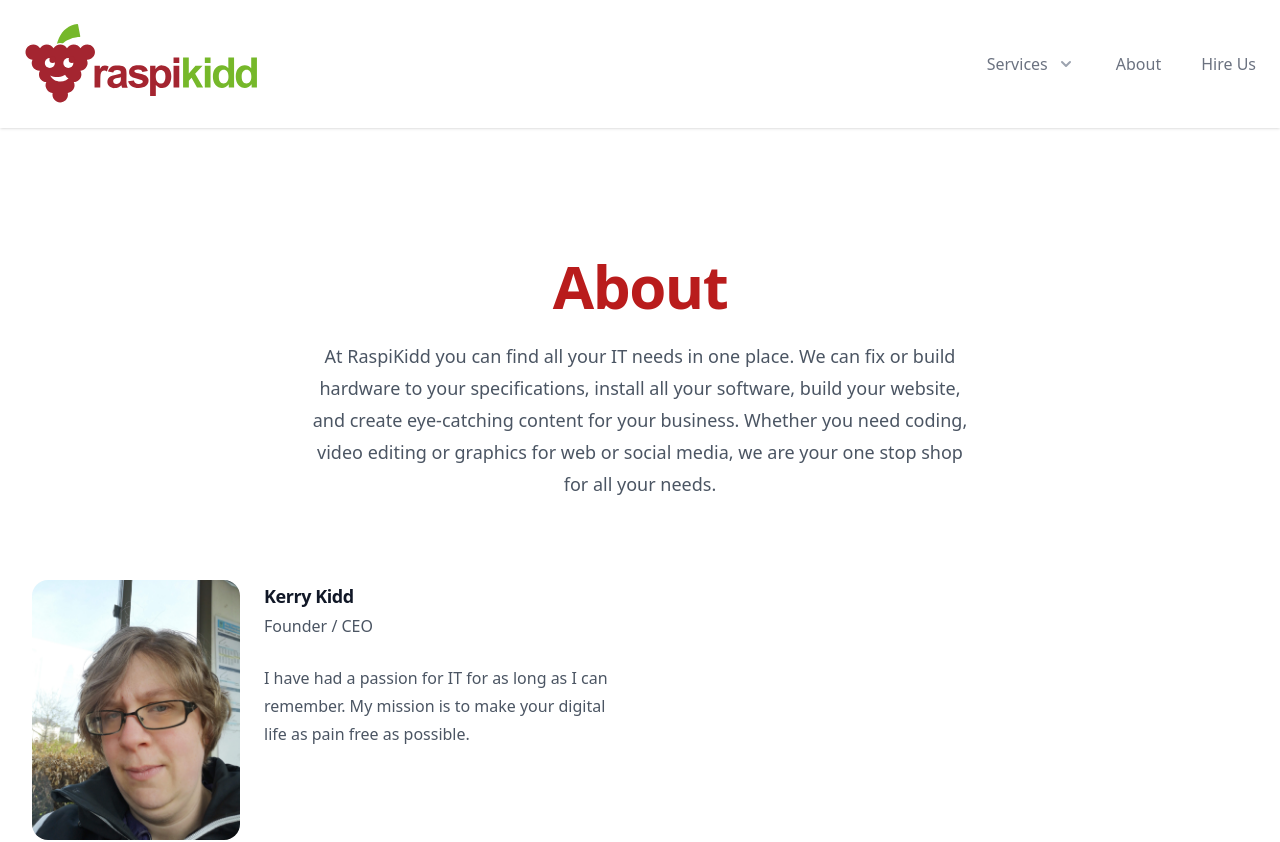
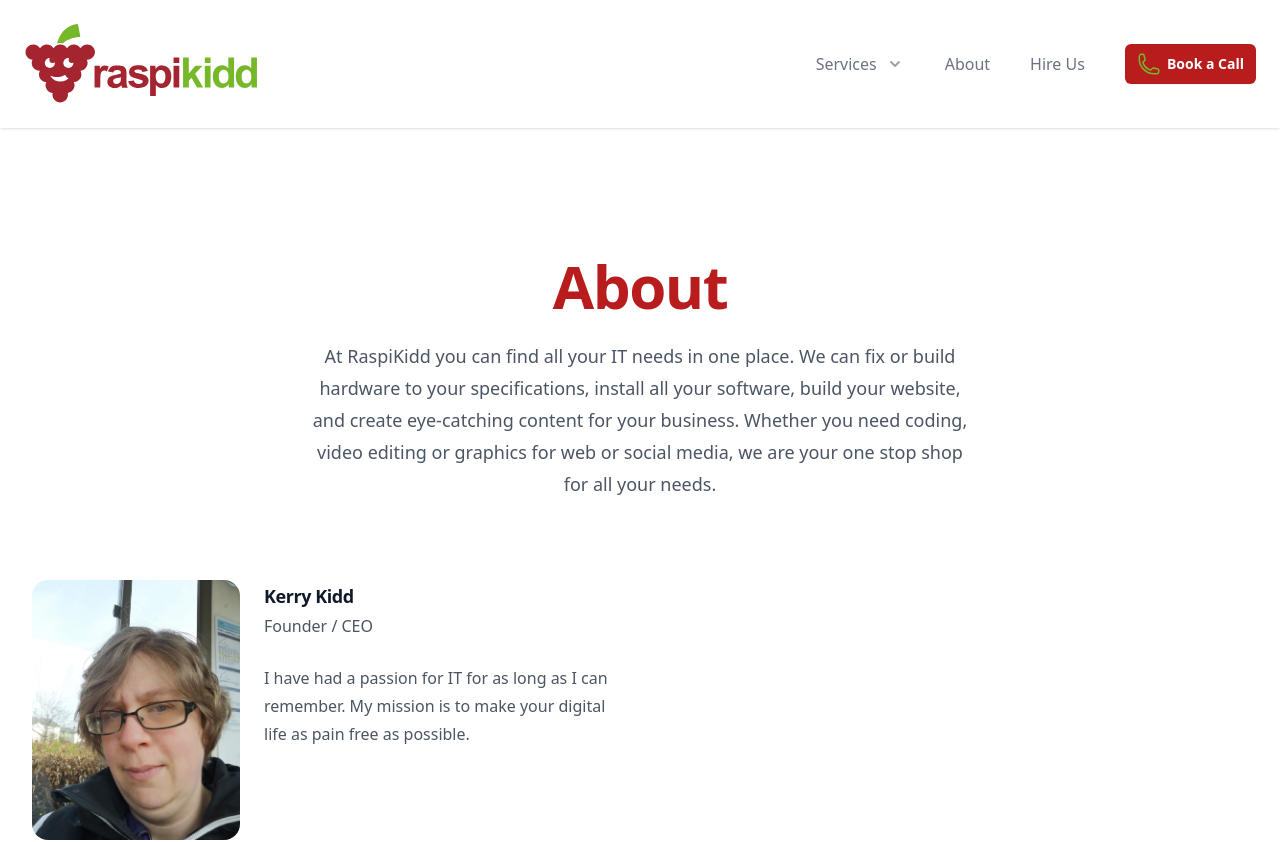
Before and after one commit to DigitalITServices/DigitalServices, a Nuxt app: page /About in a window 1280 px wide. Shown: the top 842 px of the page. Built offline with nearby package versions, Linux system fonts and the light colour scheme.

Commit message:
Added a Book a Call button

```diff
--- a/components/Header.vue
+++ b/components/Header.vue
@@ -127,6 +127,16 @@
                 Hire Us
               </NuxtLink>
             </nav>
+            <div class="flex items-center">
+              <div class="flex-shrink-0">
+                <a href="https://app.simplymeet.me/raspikidd/discovery-call" target="_blank" class="relative inline-flex items-center gap-x-1.5 rounded-md bg-red-700 px-3 py-2 text-sm font-semibold text-white shadow-sm hover:bg-red-600 focus-visible:outline focus-visible:outline-2 focus-visible:outline-offset-2 focus-visible:outline-red-600">
+                  <svg xmlns="http://www.w3.org/2000/svg" fill="none" viewBox="0 0 24 24" stroke-width="1.5" stroke="#76B82A" class="size-6">
+                    <path stroke-linecap="round" stroke-linejoin="round" d="M2.25 6.75c0 8.284 6.716 15 15 15h2.25a2.25 2.25 0 0 0 2.25-2.25v-1.372c0-.516-.351-.966-.852-1.091l-4.423-1.106c-.44-.11-.902.055-1.173.417l-.97 1.293c-.282.376-.769.542-1.21.38a12.035 12.035 0 0 1-7.143-7.143c-.162-.441.004-.928.38-1.21l1.293-.97c.363-.271.527-.734.417-1.173L6.963 3.102a1.125 1.125 0 0 0-1.091-.852H4.5A2.25 2.25 0 0 0 2.25 4.5v2.25Z" />
+                  </svg>
+                  Book a Call
+                </a>
+              </div>
+            </div>
         <!-- Desktop Menu END -->
       </div>
     <!-- Mobile Menu -->
@@ -137,6 +147,16 @@
                     <NuxtLink to="/">
                       <img class="h-8 w-auto sm:h-10" src="/images/RaspiKidd.svg" alt="Logo">
                     </NuxtLink>
+                    <div class="flex items-center">
+                      <div class="flex-shrink-0">
+                        <a href="https://app.simplymeet.me/raspikidd/discovery-call" target="_blank" class="relative inline-flex items-center gap-x-1.5 rounded-md bg-red-700 px-3 py-2 text-sm font-semibold text-white shadow-sm hover:bg-red-600 focus-visible:outline focus-visible:outline-2 focus-visible:outline-offset-2 focus-visible:outline-red-600">
+                          <svg xmlns="http://www.w3.org/2000/svg" fill="none" viewBox="0 0 24 24" stroke-width="1.5" stroke="#76B82A" class="size-6">
+                            <path stroke-linecap="round" stroke-linejoin="round" d="M2.25 6.75c0 8.284 6.716 15 15 15h2.25a2.25 2.25 0 0 0 2.25-2.25v-1.372c0-.516-.351-.966-.852-1.091l-4.423-1.106c-.44-.11-.902.055-1.173.417l-.97 1.293c-.282.376-.769.542-1.21.38a12.035 12.035 0 0 1-7.143-7.143c-.162-.441.004-.928.38-1.21l1.293-.97c.363-.271.527-.734.417-1.173L6.963 3.102a1.125 1.125 0 0 0-1.091-.852H4.5A2.25 2.25 0 0 0 2.25 4.5v2.25Z" />
+                          </svg>
+                          Book a Call
+                        </a>
+                      </div>
+                    </div>
                     <div class="-mr-2">
                       <button type="button" @click="isOpen = !isOpen" class="bg-white rounded-md p-2 inline-flex items-center justify-center text-gray-400 hover:text-gray-500 hover:bg-gray-100 focus:outline-none focus:ring-2 focus:ring-inset focus:ring-indigo-500">
                         <span class="sr-only">Open menu</span>
@@ -175,9 +195,6 @@
                                     <p class="text-base font-medium text-gray-900">
                                       Graphic Design
                                     </p>
-                                    <p class="mt-1 text-sm text-gray-500">
-                                      From social media templates to Laser cut signs.
-                                    </p>
                                   </div>
                                 </NuxtLink>
 
@@ -215,11 +232,19 @@
                                 </NuxtLink>
 
                                 <NuxtLink to="/About" class="text-base font-medium text-gray-500 hover:text-gray-900 focus:outline-none focus:ring-2 focus:ring-offset-2 focus:ring-red-500">
-                                  About
+                                  <div class="ml-4">
+                                    <p class="text-base font-medium text-gray-600">
+                                      About
+                                    </p>
+                                  </div>
                                 </NuxtLink>
 
                                  <NuxtLink to="/HireMe" class="text-base font-medium text-gray-500 hover:text-gray-900 focus:outline-none focus:ring-2 focus:ring-offset-2 focus:ring-red-500">
-                                  Hire Us
+                                  <div class="ml-4">
+                                    <p class="text-base font-medium text-gray-600">
+                                      Hire Us
+                                    </p>
+                                  </div>
                                  </NuxtLink>
                               </nav>
                             </div>
```
